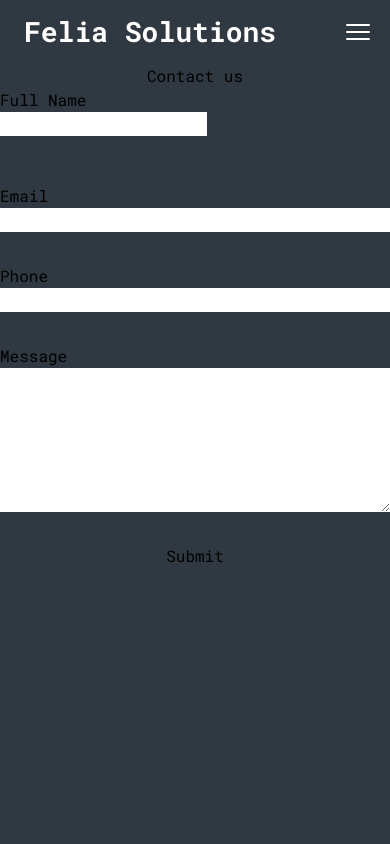
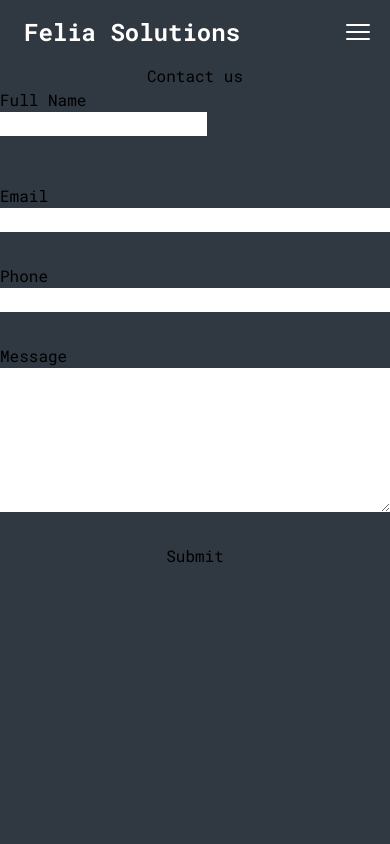
Before and after one commit to cuongtran-6618/cuongtran-6618.github.io, a Next.js app: page /contact in a window 390 px wide. Shown: the top 844 px of the page. Built offline with nearby package versions, Linux system fonts and the light colour scheme.

Commit message:
add stickey menu

```diff
--- a/components/Navigation.tsx
+++ b/components/Navigation.tsx
@@ -4,7 +4,7 @@ import LogoSrc from "../public/images/Logo.png";
 import navigation from "../data/navigation.json";
 import NavigationItem from "./NavigationItem";
 import company from "../data/company.json";
-import { useState } from "react";
+import { useState, useEffect } from "react";
 import {
   XMarkIcon,
   Bars3Icon,
@@ -21,14 +21,35 @@ export default function Navigation() {
   const closeMobileNav = () => {
     setIsNavOpen(false);
   };
+
+  useEffect(() => {
+    window.onscroll = function () {
+      addStickeyMenu();
+    };
+
+    const navbar = document.getElementById("navigation-container");
+    let sticky = navbar.offsetTop;
+
+    function addStickeyMenu() {
+      if (window.pageYOffset > sticky) {
+        navbar.classList.add("sticky");
+      } else {
+        navbar.classList.remove("sticky");
+      }
+    }
+  }, []);
+
   return (
     <>
-      <div className="flex flex-row secondary-color text-white">
+      <div
+        className="flex flex-row secondary-color text-white overflow-hidden"
+        id="navigation-container"
+      >
         <div className="flex flex-col justify-center items-baseline flex-wrap mx-6 grow lg:grow-0">
           <Link
             href="/"
             title="homepage"
-            className="font-bold text-2xl md:text-3xl flex flex-row justify-center items-baseline"
+            className="font-bold text-xl md:text-3xl flex flex-row justify-center items-baseline"
           >
             {company.info.name}
           </Link>
--- a/styles/globals.css
+++ b/styles/globals.css
@@ -116,6 +116,18 @@ body {
   border-color: var(--safety-orange-color);
 }
 
+/** Navigation **/
+.sticky {
+  position: fixed;
+  top: 0;
+  width: 100%;
+  z-index: 100;
+}
+
+.sticky + .content {
+  padding-top: 64px;
+}
+
 /** mobile style **/
 @media screen, print and (max-width: 768px) {
   div.grid-item {
```
